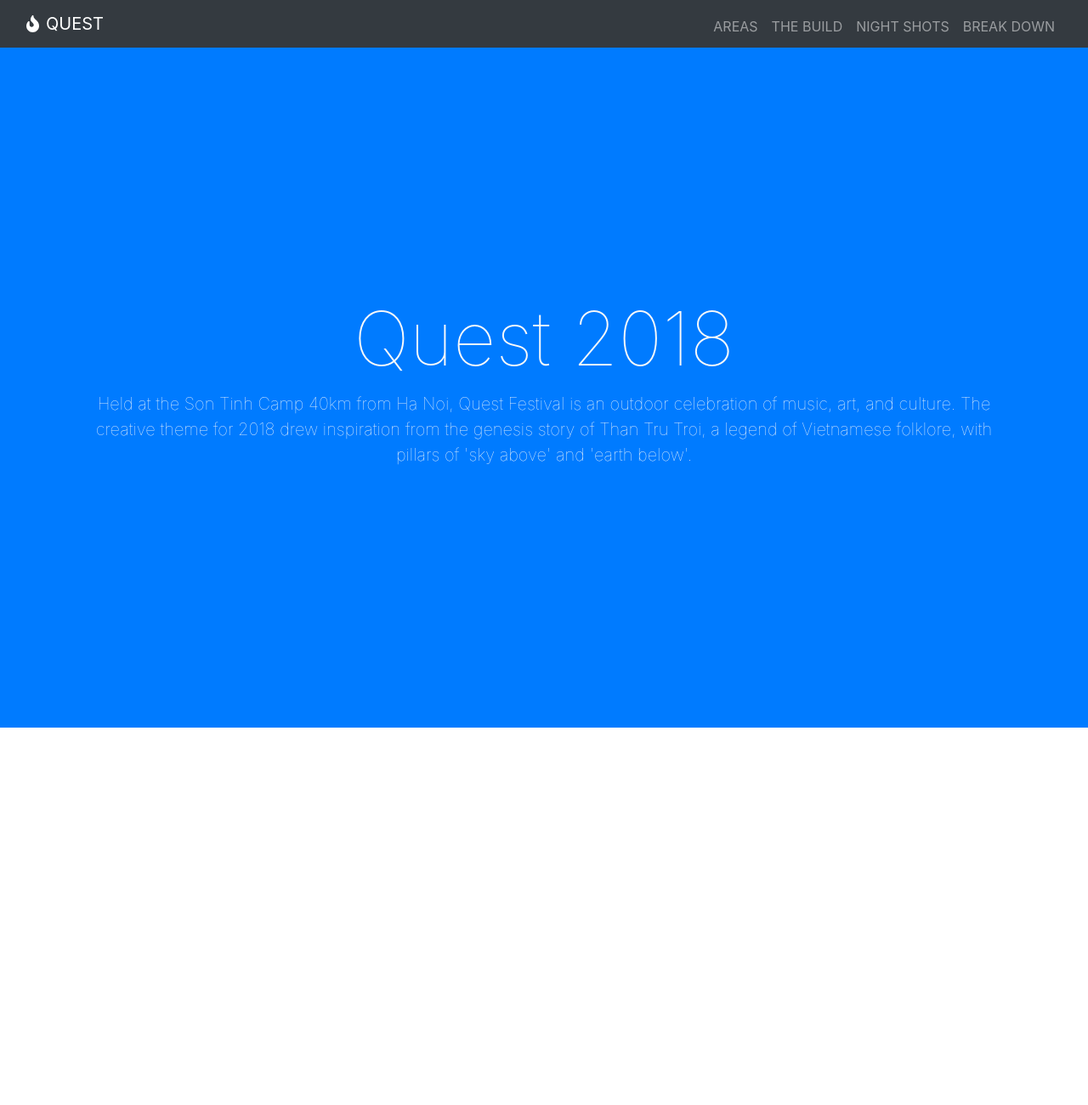
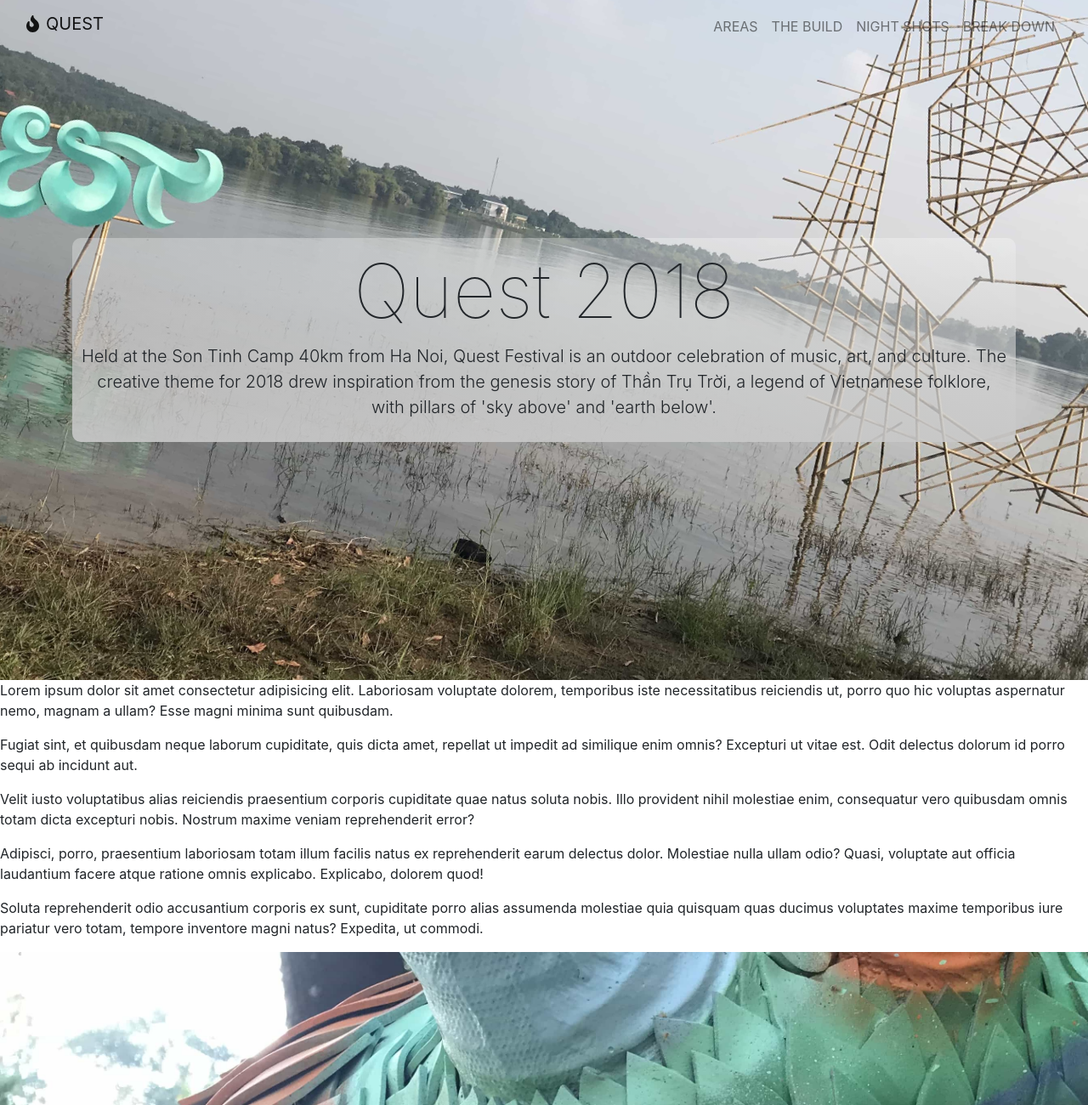
Before and after one commit to andyfoster/quest-gallery, a website with bundled scripts: page build/index.html in a window 1280 px wide. Shown: the top 1300 px of the page at 85% size. Before the commit the page ends 856 px from the top, so only its background shows below. Built offline with nearby package versions, Linux system fonts and the light colour scheme.

Commit message:
Add Dragon image and transitions on menu items

```diff
--- a/build/css/style.css
+++ b/build/css/style.css
@@ -1,3 +1,50 @@
+.site-nav {
+  z-index: 100;
+}
+
+.title-container {
+  background: linear-gradient(
+    180deg,
+    rgba(255, 255, 255, 0.3),
+    rgba(200, 200, 200, 0.9)
+  );
+  border-radius: 10px;
+  padding: 10px;
+}
+
+.site-header {
+  position: relative;
+  height: 100vh;
+  overflow: hidden;
+  /* background-image: url('../images/quest-sign-on-lake.jpg');
+  background-size: cover;
+  background-position: bottom; */
+}
+
+.site-header::before {
+  content: '';
+  position: absolute;
+  top: 0;
+  right: 0;
+  bottom: 0;
+  left: 0;
+  z-index: -5;
+  background-image: url('../images/quest-sign-on-lake.jpg');
+  background-repeat: no-repeat;
+  background-size: cover;
+  background-position: bottom;
+  transform: rotate(15deg) scale(1.5);
+  /* transform: scale(2); */
+  /* filter: grayscale(100%); */
+  /* z-index: -10; */
+}
+
+.site-header::before:hover {
+  transform: rotate(0) scale(1);
+
+  transition: all 2s;
+}
+
 .site-nav .nav-link {
   position: relative;
   padding-bottom: 2px;
@@ -7,13 +54,34 @@
   content: '';
   position: absolute;
   width: 100%;
-  height: 2px;
+  height: 1px;
   bottom: 0;
   left: 0;
-  background-color: white;
-  visibility: hidden;
+  max-width: 200px;
+  background-color: rgba(0, 0, 0, 0);
+  transform: scaleX(0);
+  transition: all 0.5s cubic-bezier(0, 0.09, 0.48, 2);
+  opacity: 0;
 }
 
 .site-nav .nav-link:hover::before {
-  visibility: visible;
+  background-color: rgba(0, 0, 0, 0.8);
+  transform: scaleX(1);
+  opacity: 1;
 }
+
+.photo-large {
+  /* height: 100vh; */
+  height: 500px;
+  background-color: aquamarine;
+  position: relative;
+}
+
+.dragon {
+  background: url('../images/dragon-eye-close-up.jpg');
+  background-attachment: fixed;
+  background-size: 150%;
+  background-repeat: no-repeat;
+  /* background-size: cover; */
+  /* background-position: top; */
+}
--- a/build/index.html
+++ b/build/index.html
@@ -14,7 +14,7 @@
 
   <body>
     <nav
-      class="site-nav text-uppercase navbar navbar-expand-md navbar-dark bg-dark w-100 bg-primary"
+      class="site-nav text-uppercase navbar navbar-expand-md navbar-light w-100 position-fixed"
     >
       <div class="container-fluid">
         <a href="#page-hero" class="navbar-brand font-weight-normal">
@@ -41,26 +41,96 @@
       </div>
     </nav>
 
-    <header id="page-hero" class="site-header bg-primary">
-      <section class="layout-hero d-flex flex-column text-light min-vh-100">
+    <header id="page-hero" class="site-header">
+      <section class="layout-hero d-flex flex-column min-vh-100">
         <div class="header-content d-flex flex-column flex-fill">
           <div
             class="d-flex flex-column container justify-content-center align-items-center flex-fill text-center"
           >
-            <h3 class="header-title display-2 font-weight-lighter">
-              Quest 2018
-            </h3>
-            <p class="header-subtitle lead font-weight-lighter">
-              Held at the Son Tinh Camp 40km from Ha Noi, Quest Festival is an
-              outdoor celebration of music, art, and culture. The creative theme
-              for 2018 drew inspiration from the genesis story of Than Tru Troi,
-              a legend of Vietnamese folklore, with pillars of 'sky above' and
-              'earth below'.
-            </p>
+            <span class="title-container">
+              <h3 class="header-title display-2 font-weight-lighter">
+                Quest 2018
+              </h3>
+              <p class="header-subtitle lead">
+                Held at the Son Tinh Camp 40km from Ha Noi, Quest Festival is an
+                outdoor celebration of music, art, and culture. The creative
+                theme for 2018 drew inspiration from the genesis story of Thần
+                Trụ Trời, a legend of Vietnamese folklore, with pillars of 'sky
+                above' and 'earth below'.
+              </p>
+            </span>
           </div>
         </div>
       </section>
     </header>
+
+    <p>
+      Lorem ipsum dolor sit amet consectetur adipisicing elit. Laboriosam
+      voluptate dolorem, temporibus iste necessitatibus reiciendis ut, porro quo
+      hic voluptas aspernatur nemo, magnam a ullam? Esse magni minima sunt
+      quibusdam.
+    </p>
+    <p>
+      Fugiat sint, et quibusdam neque laborum cupiditate, quis dicta amet,
+      repellat ut impedit ad similique enim omnis? Excepturi ut vitae est. Odit
+      delectus dolorum id porro sequi ab incidunt aut.
+    </p>
+    <p>
+      Velit iusto voluptatibus alias reiciendis praesentium corporis cupiditate
+      quae natus soluta nobis. Illo provident nihil molestiae enim, consequatur
+      vero quibusdam omnis totam dicta excepturi nobis. Nostrum maxime veniam
+      reprehenderit error?
+    </p>
+    <p>
+      Adipisci, porro, praesentium laboriosam totam illum facilis natus ex
+      reprehenderit earum delectus dolor. Molestiae nulla ullam odio? Quasi,
+      voluptate aut officia laudantium facere atque ratione omnis explicabo.
+      Explicabo, dolorem quod!
+    </p>
+    <p>
+      Soluta reprehenderit odio accusantium corporis ex sunt, cupiditate porro
+      alias assumenda molestiae quia quisquam quas ducimus voluptates maxime
+      temporibus iure pariatur vero totam, tempore inventore magni natus?
+      Expedita, ut commodi.
+    </p>
+
+    <section class="photo-large dragon d-flex flex-column flex-fill">
+      <h3
+        class="display-4 text-center d-flex flex-column justify-content-center align-items-center flex-fill text-center"
+      >
+        The Dragon
+      </h3>
+    </section>
+
+    <p>
+      Lorem ipsum dolor sit amet consectetur adipisicing elit. Ipsam neque,
+      cumque natus distinctio consequuntur molestias corporis, aperiam
+      consequatur vitae ex facere reiciendis eum vel laudantium odio quisquam
+      atque, error accusantium.
+    </p>
+    <p>
+      Nesciunt qui facilis expedita officia repellendus maxime corporis, iusto
+      explicabo repellat labore, voluptate cupiditate eius est delectus aliquid
+      ex sunt quasi at quis consequuntur tempore voluptatem nulla non cumque.
+      Fugiat?
+    </p>
+    <p>
+      Libero laudantium id nihil vero quos quia explicabo, at quisquam sed
+      fugiat odio adipisci voluptates, nesciunt accusantium alias, totam ab
+      itaque consequuntur similique rem non odit tempora eos. At, assumenda.
+    </p>
+    <p>
+      Earum modi amet maiores perspiciatis necessitatibus mollitia aperiam
+      dolorem facilis eligendi nobis asperiores sint, animi quam provident
+      impedit nemo magni aut ea est laboriosam. Quia odio officia iste unde
+      quod.
+    </p>
+    <p>
+      Numquam voluptate delectus alias voluptatem aliquid. Dolore maiores
+      dolores facilis odit reiciendis hic dignissimos pariatur id eius
+      necessitatibus adipisci, deserunt magni laborum earum ut, quaerat corrupti
+      accusantium eveniet laudantium non!
+    </p>
 
     <script src="js/lib/jquery.min.js"></script>
     <script src="js/lib/bootstrap.bundle.min.js"></script>
```
Also changed, not shown: build/images/dragon-eye-close-up.jpg (added).
